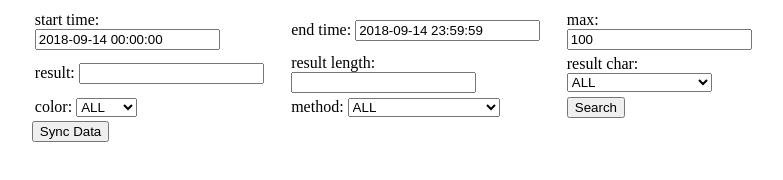
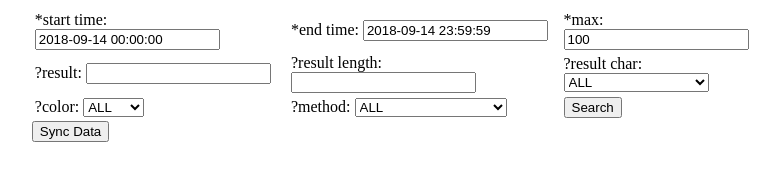
Before and after one commit to lealleecn/s3-client-nodejs, a website: page client/index.html in a window 1280 px wide. Shown: the whole page, without its empty margins (229-1012 px from the left). Drawn offline with nearby package versions, Linux system fonts and the light colour scheme; no server answers.

Commit message:
change html

```diff
--- a/client/index.html
+++ b/client/index.html
@@ -18,14 +18,14 @@
         <form onsubmit="loadCaptchas();return false;">
             <table class="search-table">
                 <tr>
-                    <td>start time: <input id="startTime" /></td>
-                    <td>end time: <input id="endTime" /></td>
-                    <td>max: <input id="max" value="100" /></td>
+                    <td>*start time: <input id="startTime" /></td>
+                    <td>*end time: <input id="endTime" /></td>
+                    <td>*max: <input id="max" value="100" /></td>
                 </tr>
                 <tr>
-                    <td>result: <input id="result" value="" /></td>
-                    <td>result length: <input id="resultLength" value="" /></td>
-                    <td>result char:
+                    <td>?result: <input id="result" value="" /></td>
+                    <td>?result length: <input id="resultLength" value="" /></td>
+                    <td>?result char:
                         <select id="hasChinese">
                             <option value="">ALL</option>
                             <option value="1">Contain Chinese</option>
@@ -34,7 +34,7 @@
                     </td>
                 </tr>
                 <tr>
-                    <td>color:
+                    <td>?color:
                         <select id="color">
                             <option value="">ALL</option>
                             <option value="01">Red</option>
@@ -42,7 +42,7 @@
                             <option value="03">Blue</option>
                         </select>
                     </td>
-                    <td>method:
+                    <td>?method:
                         <select id="method">
                             <option value="">ALL</option>
                             <option value="MACHINELEARNING">MACHINELEARNING</option>
```
